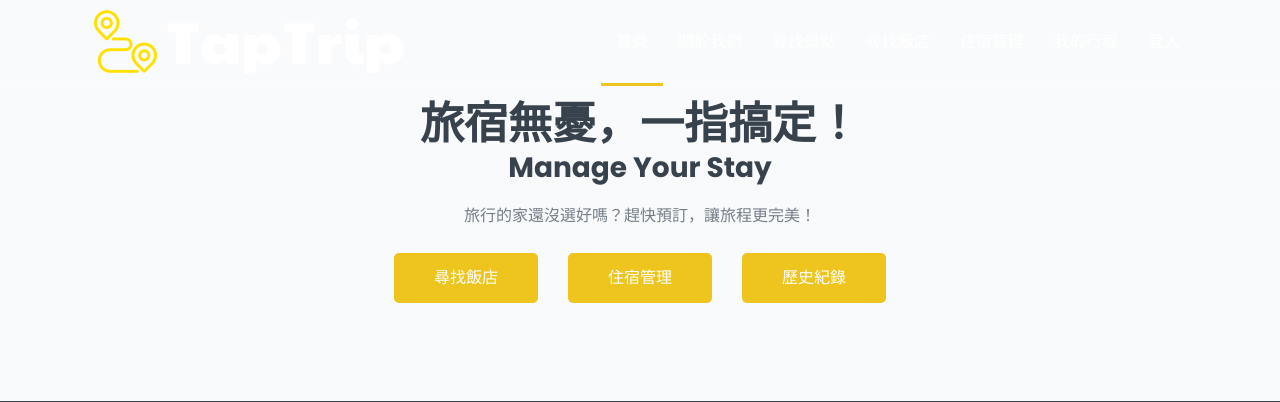
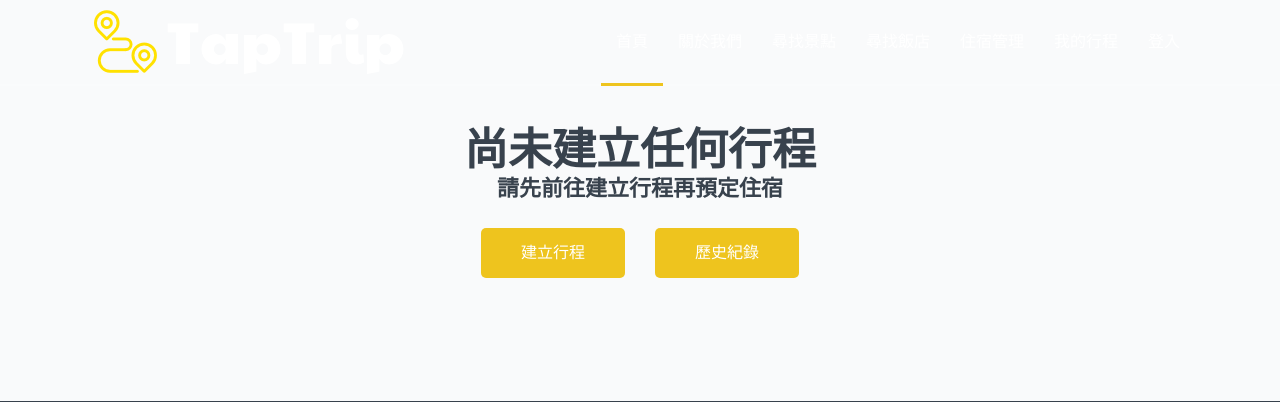
Before and after one commit to PBGlab/TapTrip, a Django app: template lodging/templates/lodging.html in a window 1280 px wide. Shown: the top 402 px of the page. Run offline with Django 5.2, Linux system fonts and the light colour scheme; the template is opened without the code that fills it, so the values that code supplies are empty.

Commit message:
修改無住宿版面

```diff
--- a/lodging/templates/lodging.html
+++ b/lodging/templates/lodging.html
@@ -147,9 +147,8 @@
             <div class="row justify-content-center">
                 <div class="col-lg-6">
                     <div class="section_title text-center pb-25">
-                        <h3 class="title">旅宿無憂，一指搞定！<br></h3>
-                        <h3>Manage Your Stay</h3>
-                        <p>旅行的家還沒選好嗎？趕快預訂，讓旅程更完美！</p>
+                        <h3 class="title">尚未建立任何行程<br></h3>
+                        <h4>請先前往建立行程再預定住宿</h4>
                     </div>
                 </div>
             </div> <!-- row -->
@@ -157,10 +156,7 @@
             <!-- 按鈕區域：並排置中 -->
             <div class="row justify-content-center">
                 <div class="col-auto">
-                    <a href="/booking/" class="main-btn">尋找飯店</a>
-                </div>
-                <div class="col-auto">
-                    <a href="/lodging" class="main-btn">住宿管理</a>
+                    <a href="/create/" class="main-btn">建立行程</a>
                 </div>
                 <div class="col-auto">
                     <a href="/lodging" class="main-btn">歷史紀錄</a>
```
